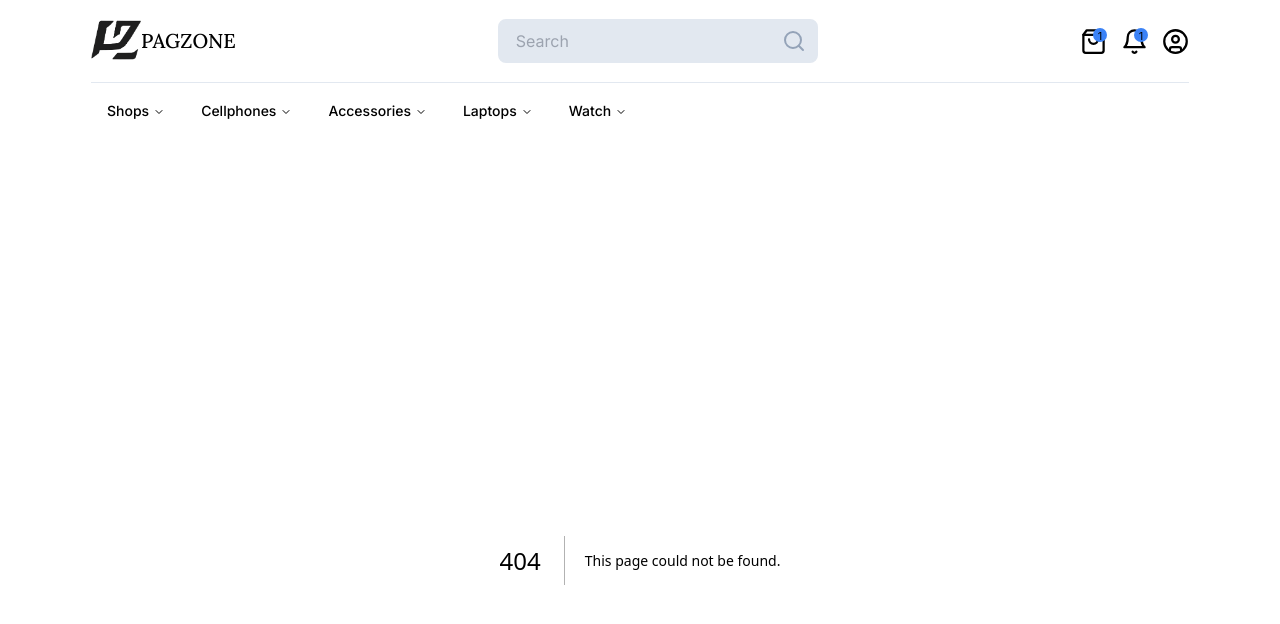
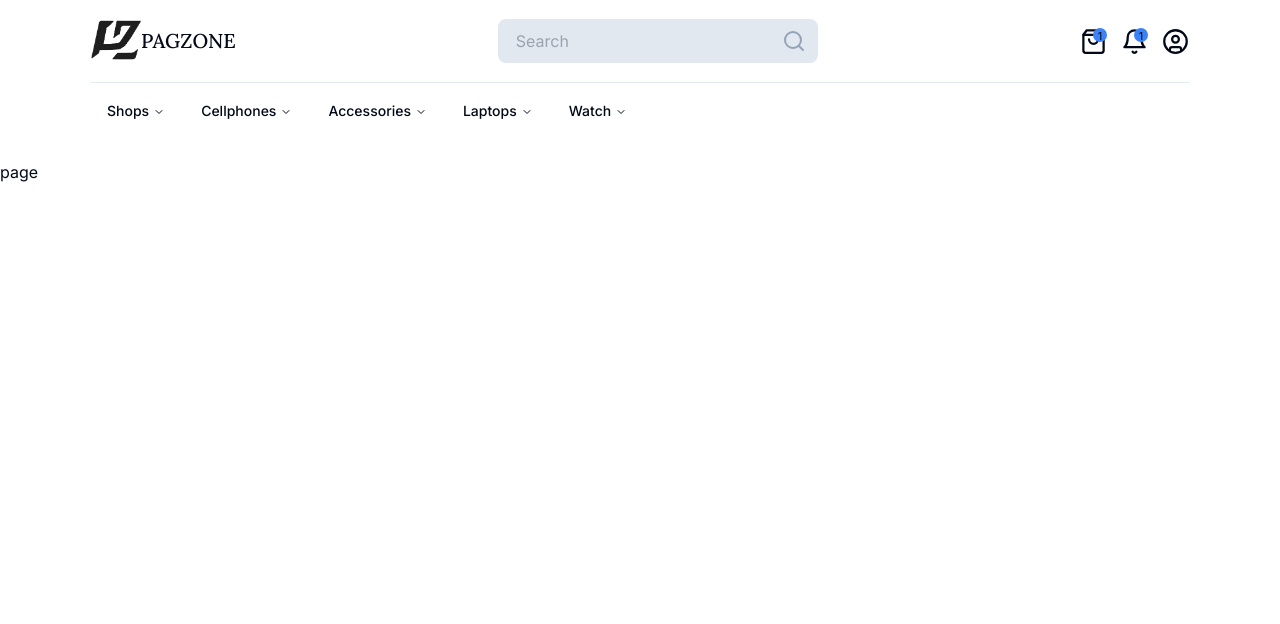
Before and after one commit to pagzone/e-commerce, a Next.js app: page /user/login in a window 1280 px wide. Before the commit this address had no page. Shown: the top 624 px of the page. Built offline with nearby package versions, Linux system fonts and the light colour scheme.

Commit message:
Refactor: Removed redundant code

```diff
--- a/src/app/layout.tsx
+++ b/src/app/layout.tsx
@@ -2,6 +2,7 @@ import type { Metadata } from "next";
 import { Inter } from "next/font/google";
 import "./globals.css";
 import Header from "@/components/Header";
+
 
 const inter = Inter({ subsets: ["latin"] });
 
--- a/src/app/page.tsx
+++ b/src/app/page.tsx
@@ -4,7 +4,8 @@ import FeaturedProducts from "@/components/FeaturedProducts";
 export default function Home() {
   return (
      <div className="relative h-96 md:mx-[75px] px-6 ">
-       <FeaturedProducts />
+
+        <FeaturedProducts />
      </div>
   );
 }
--- /dev/null
+++ b/src/app/user/login/page.tsx
@@ -0,0 +1,9 @@
+import React from 'react'
+
+const page = () => {
+  return (
+    <div>page</div>
+  )
+}
+
+export default page
--- /dev/null
+++ b/src/app/user/register/page.tsx
@@ -0,0 +1,9 @@
+import React from 'react'
+
+const page = () => {
+  return (
+    <div>page</div>
+  )
+}
+
+export default page
--- a/src/components/Header.tsx
+++ b/src/components/Header.tsx
@@ -4,6 +4,7 @@ import { ProductMenu } from '@/components/ProductMenu';
 import { Search, Bell, CircleUser, ShoppingBag, Menu, X } from 'lucide-react';
 import Image from 'next/image';
 import Link from 'next/link';
+import React from 'react';
 import { useState, useMemo } from 'react';
 
 const Header = () => {
@@ -11,116 +12,56 @@ const Header = () => {
   const [isMenuOpen, setIsMenuOpen] = useState(true);
 
   const logo = useMemo(() => (
-    <Image src="/pagzone-ecommerce-logo.png"
-           width={50}
-           height={50}
-           alt="Picture of the author" />
+    <Image src="/pagzone-ecommerce-logo.png" width={50} height={50} alt="Logo" />
   ), []);
 
-  const authLinks = useMemo(() => (
-    isAuth ? (
+  const authLinks = useMemo(() => isAuth ? (
     <div className="flex items-center gap-3.5">
-        <Link href="/" className="relative" aria-label="Shopping Cart">
-          <ShoppingBag size={27} />
-          <span className="absolute top-0 right-0 bg-blue-500 rounded-full w-3.5 h-3.5 text-center text-[11px]">
-            1
-          </span>
+      {['ShoppingBag', 'Bell', 'CircleUser'].map((icon, i) => (
+        <Link href="/" key={i} className="relative">
+          {React.createElement(icon === 'ShoppingBag' ? ShoppingBag : icon === 'Bell' ? Bell : CircleUser, { size: 27 })}
+          {i < 2 && <span className="absolute top-0 right-0 bg-blue-500 rounded-full w-3.5 h-3.5 text-[11px] text-center">1</span>}
         </Link>
-        <Link href="/" className="relative" aria-label="Notifications">
-          <Bell size={27} />
-          <span className="absolute top-0 right-0 bg-blue-500 rounded-full w-3.5 h-3.5 text-center text-[11px]">
-            1
-          </span>
-        </Link>
-        <Link href="/" aria-label="User Profile">
-          <CircleUser size={27} />
-        </Link>
+      ))}
     </div>
   ) : (
     <div className="flex gap-x-2 text-sm">
-        <Link href="/" className="hover:underline">Sign in</Link>
-        <span>|</span>
-        <Link href="/" className="hover:underline">Sign up</Link>
+      <Link href="/user/login" className="hover:underline">Sign in</Link> | <Link href="/user/register" className="hover:underline">Sign up</Link>
     </div>
-    )
   ), [isAuth]);
 
   return (
     <header className="flex flex-col h-16 md:h-28 px-4 md:mx-[75px]">
       {/* Mobile Header */}
       <div className="flex justify-between items-center py-6 px-1 md:hidden">
-
-        <div className={`flex justify-center ${isAuth ? 'gap-x-6' : 'gap-x-8'} `}>
-          <button onClick={() => setIsMenuOpen(!isMenuOpen)} aria-label="Toggle Menu">
+        <div className={`flex justify-center ${isAuth ? 'gap-x-6' : 'gap-x-8'}`}>
+          <button onClick={() => setIsMenuOpen(!isMenuOpen)}>
             {isMenuOpen ? <X size={28} /> : <Menu size={28} />}
           </button>
-
-          <Link href="/" aria-label="User Profile">
-            <CircleUser size={27} />
-          </Link>
+          <Link href="/"><CircleUser size={27} /></Link>
         </div>
-
-        {/* Centered Logo */}
-        <div className="absolute left-1/2 transform -translate-x-1/2">
-          {logo}
-        </div>
-
-        {/* Search and Cart Icons */}
-        <div className={`flex items-center ${isAuth ? 'gap-x-4' : 'gap-8' } `}>
-          <Link href="/" aria-label="Search">
-            <Search size={27} />
-          </Link>
-          <Link href="/" className="relative" aria-label="Shopping Cart">
-            <ShoppingBag size={27} />
-            <span className="absolute top-0 right-0 bg-blue-500 rounded-full w-3.5 h-3.5 text-center text-[11px] text-white">
-              0
-            </span>
-          </Link>
-          {isAuth && (
-            <Link href="/" className="relative" aria-label="Notifications">
-              <Bell size={27} />
-              <span className="absolute top-0 right-0 bg-blue-500 rounded-full w-3.5 h-3.5 text-center text-[11px]">
-                1
-              </span>
-            </Link>
-          )}
+        <div className="absolute left-1/2 transform -translate-x-1/2">{logo}</div>
+        <div className={`flex items-center ${isAuth ? 'gap-x-4' : 'gap-8'}`}>
+          <Link href="/"><Search size={27} /></Link>
+          <Link href="/" className="relative"><ShoppingBag size={27} /><span className="absolute top-0 right-0 bg-blue-500 rounded-full w-3.5 h-3.5 text-white text-[11px]">0</span></Link>
         </div>
       </div>
 
       {/* Desktop Header */}
       <div className="hidden md:flex items-center justify-between py-4 border-b-[1px]">
-        <div className="flex items-center">
-          {logo}
-          <h1 className="font-lora font-medium text-xl">PAGZONE</h1>
-        </div>
-
-        {/* Search Input */}
+        <div className="flex items-center">{logo}<h1 className="font-lora font-medium text-xl">PAGZONE</h1></div>
         <div className="relative hidden md:block">
-          <input
-            type="text"
-            placeholder="Search"
-            className="border-2 bg-slate-200 py-2 px-4 rounded-lg w-80"
-          />
+          <input type="text" placeholder="Search" className="border-2 bg-slate-200 py-2 px-4 rounded-lg w-80" />
           <Search size={24} className="absolute top-2.5 right-3 text-slate-400" />
         </div>
-
-        {/* Auth and Icons */}
-        <div className="hidden md:flex">
-          {authLinks}
-        </div>
+        <div className="hidden md:flex">{authLinks}</div>
       </div>
 
       {/* Mobile Menu */}
-      {isMenuOpen && (
-        <nav className="flex flex-col gap-2 p-4 md:hidden">
-          <ProductMenu />
-        </nav>
-      )}
+      {isMenuOpen && <nav className="flex flex-col gap-2 p-4 md:hidden"></nav>}
 
       {/* Product Navbar for Desktop */}
-      <nav className="hidden md:flex flex-col gap-2 mt-2 ">
-        <ProductMenu />
-      </nav>
+      <nav className="hidden md:flex flex-col gap-2 mt-2"><ProductMenu /></nav>
     </header>
   );
 };
--- a/src/components/ui/navigation-menu.tsx
+++ b/src/components/ui/navigation-menu.tsx
@@ -41,7 +41,7 @@ NavigationMenuList.displayName = NavigationMenuPrimitive.List.displayName
 const NavigationMenuItem = NavigationMenuPrimitive.Item
 
 const navigationMenuTriggerStyle = cva(
-  "group inline-flex h-10 w-max items-center justify-center rounded-md bg-background px-4 py-2 text-sm font-medium transition-colors  hover:text-accent-foreground focus:bg-accent focus:text-accent-foreground focus:outline-none disabled:pointer-events-none disabled:opacity-50 data-[active]:bg-accent/50 data-[state=open]:bg-accent/50"
+  "group inline-flex h-10 w-max items-center justify-center rounded-md bg-background px-4 py-2 text-sm font-medium transition-colors  hover:text-accent-foreground focus:text-accent-foreground focus:outline-none disabled:pointer-events-none disabled:opacity-50  hover:underline"
 )
 
 const NavigationMenuTrigger = React.forwardRef<
```
Lines whose indentation alone changed are shown as unchanged.
